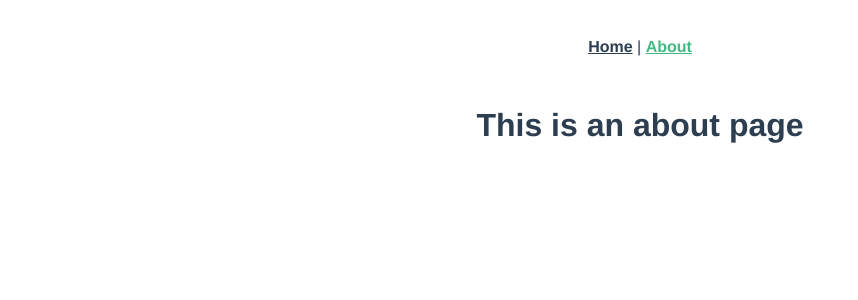
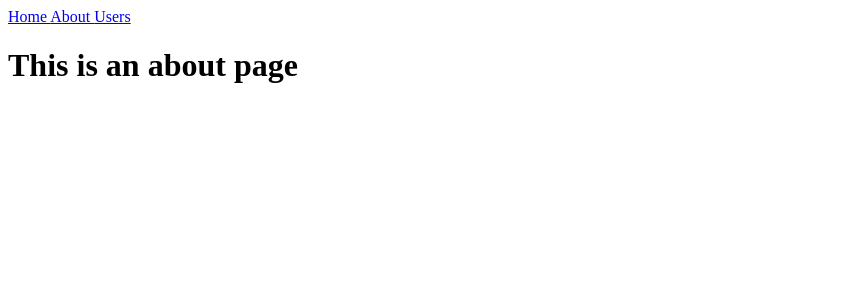
Before and after one commit to mabarbeau/spotit, a Vue app: page /about in a window 1280 px wide. Shown: the top 300 px of the page, without its empty margins (0-858 px from the left). Built offline with nearby package versions, Linux system fonts and the light colour scheme; no server answers.

Commit message:
Update navigation

```diff
--- a/src/App.vue
+++ b/src/App.vue
@@ -1,29 +1,16 @@
 <template>
   <div id="app">
     <div id="nav">
-      <router-link to="/">Home</router-link> |
-      <router-link to="/about">About</router-link>
+      <router-link :to="{name: 'home'}">
+        Home
+      </router-link>
+      <router-link :to="{name: 'about'}">
+        About
+      </router-link>
+      <router-link :to="{name: 'users'}">
+        Users
+      </router-link>
     </div>
-    <router-view/>
+    <router-view />
   </div>
 </template>
-
-<style lang="scss">
-#app {
-  font-family: 'Avenir', Helvetica, Arial, sans-serif;
-  -webkit-font-smoothing: antialiased;
-  -moz-osx-font-smoothing: grayscale;
-  text-align: center;
-  color: #2c3e50;
-}
-#nav {
-  padding: 30px;
-  a {
-    font-weight: bold;
-    color: #2c3e50;
-    &.router-link-exact-active {
-      color: #42b983;
-    }
-  }
-}
-</style>
```
